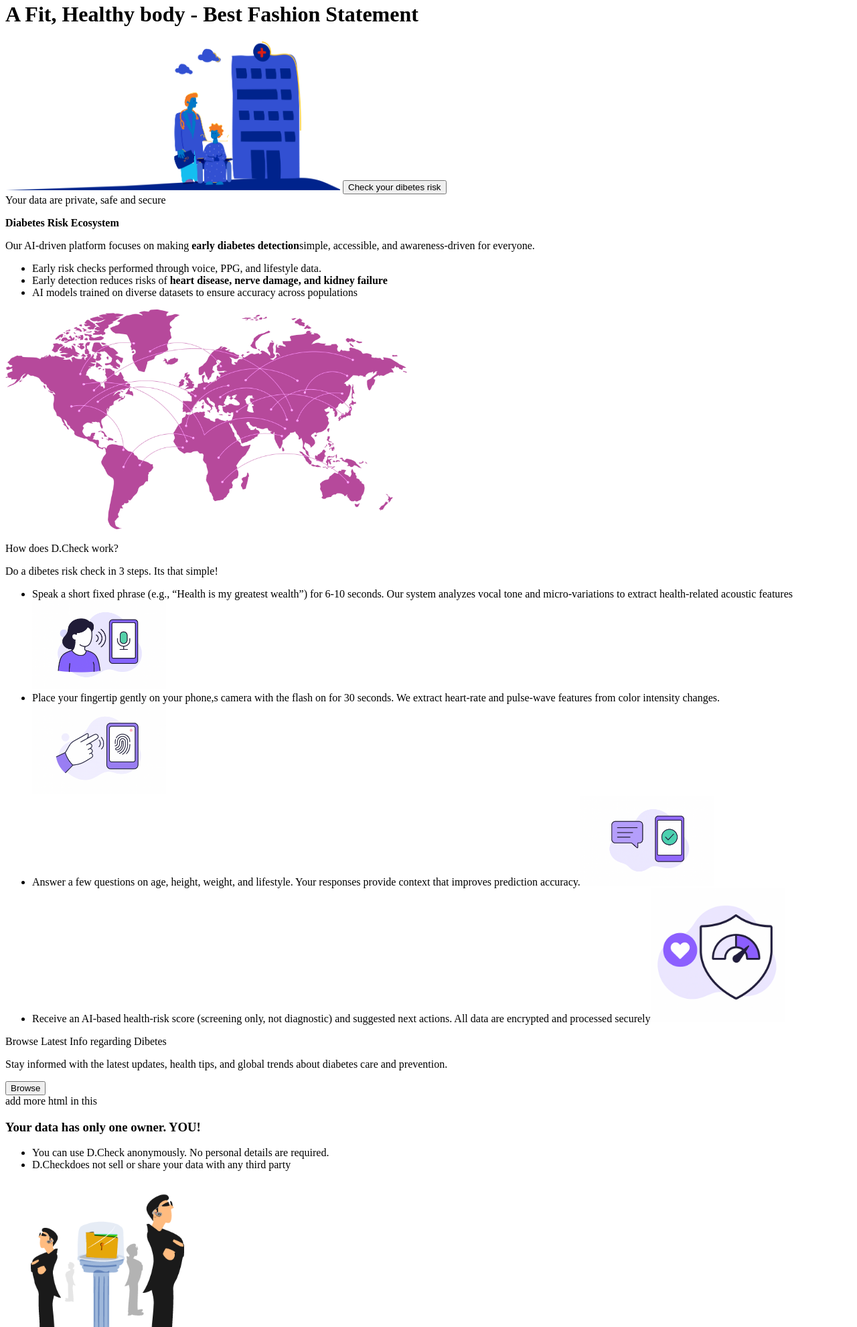
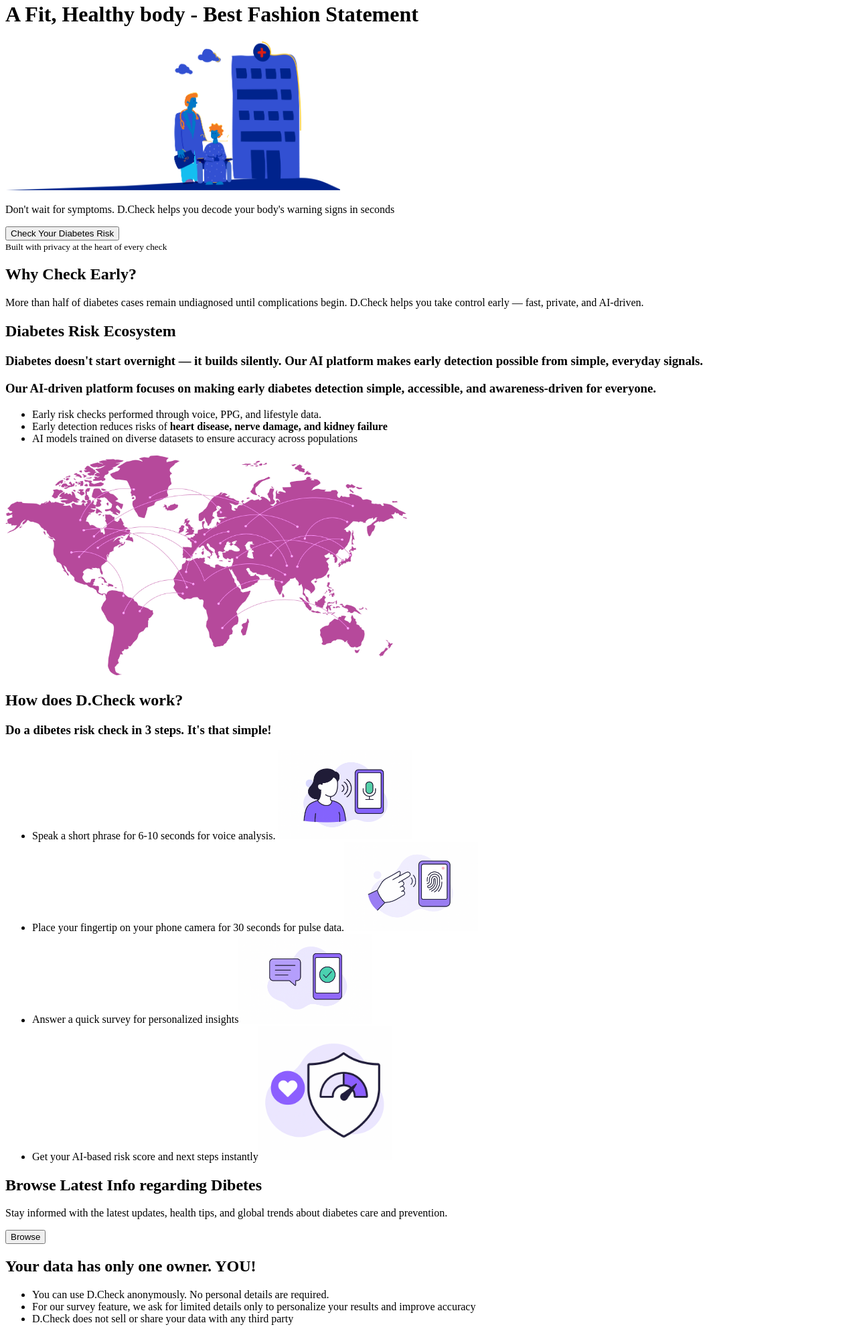
Before and after one commit to Unicus-11/D.Check, a plain HTML site: page Html/index.html in a window 1280 px wide. Shown: the part 68-2049 px from the top of the page at 67% size. Drawn offline with Linux system fonts and the light colour scheme.

Commit message:
main change

```diff
--- a/Html/index.html
+++ b/Html/index.html
@@ -4,9 +4,12 @@
 <head>
    <meta charset="UTF-8">
    <meta name="viewport" content="width=device-width, initial-scale=1.0">
+   <meta name="description" content=" Diabetes risk check">
+   <meta name="author" content="Disha">
+   <meta name="keywords" content="Diabetes, diabetes checkup, diabetes risk,health-risk">
    <link rel="stylesheet" href="../Css/app.css">
    <title>D.check</title>
-   <link rel="icon" type="image" href="images/logofavicon.png">
+   <link rel="icon" type="image/png" href="images/logofavicon.png">
 </head>
 
 <body>
@@ -18,33 +21,50 @@
       <li><a href="check.html">Check Up</a></li>
       <li><a href="weekly.html">Weekly Report</a></li>
       <li><a href="articles.html">Articles</a></li>
-      <li><a class="Link" href="login.html">Login</a></li>
-      <li><a class="Link" href="Register.html">Register</a></li>
+      <li><a href="login.html">Log in</a></li>
+      <li><a href="register.html">Sign in </a></li>
    </ul>
 </nav>
 
+
+<!--Hedear-->
 <header>
+
    <h1>A Fit, Healthy body - Best Fashion Statement</h1>
-   <img width=500 src ="images/Patient_clinic.png" alt="Patient_clinic" float="right">
-   <button onclick="document.location='check.html'"=>Check your dibetes risk </button>
-   <br>Your data are private, safe and secure
+
+   <img width=500 src ="images/Patient_clinic.png" alt="Patient_clinic">
+
+   <p>Don&apos;t wait for symptoms. D.Check helps you decode your body&apos;s warning signs in seconds</p>
+
+   <button onclick="document.location='check.html'">
+      Check Your Diabetes Risk
+   </button>
+
+   <br><small>Built with privacy at the heart of every check</small>
 
 </header>
 
 <main>
 
+   <section id="intro">
+      <h2>Why Check Early?</h2>
+      <p>More than half of diabetes cases remain undiagnosed until complications begin.
+      D.Check helps you take control early — fast, private, and AI-driven.</p>
+   </section>
 
 
-   <section id="Why this?">
 
+   <section id="why-this">
+      <h2>
+         <strong>Diabetes Risk Ecosystem</strong>
+      </h2>
 
-      <p>
-         <strong>Diabetes Risk Ecosystem</strong>
-      </p>
+      <h3>Diabetes doesn&apos;t start overnight — it builds silently.
+         Our AI platform makes early detection possible from simple, everyday signals.</h3>
 
-      <p>
-         Our AI-driven platform focuses on making <strong>early diabetes detection</strong>simple, accessible, and awareness-driven for everyone.
-      </p>
+      <h3>
+         Our AI-driven platform focuses on making <strong>early diabetes detection </strong>simple, accessible, and awareness-driven for everyone.
+      </h3>
 
       <ul>
          <li>Early risk checks performed through voice, PPG, and lifestyle data.</li>
@@ -60,53 +80,56 @@
 
    <section id ="how-to-use">
 
-      <p>How does D.Check work?</p>
-      <p>Do a dibetes risk check in 3 steps. Its that simple!</h3>
+      <h2>How does D.Check work?</h2>
+
+      <h3>Do a dibetes risk check in 3 steps. It&apos;s that simple!</h3>
       <ul>
-         <li>Speak a short fixed phrase (e.g., “Health is my greatest wealth”) for 6&dash;10 seconds.
-         Our system analyzes vocal tone and micro-variations to extract health-related acoustic features <img width="200" src="images/record.png" alt=" Step 1 recording logo"></li>
+         <li>Speak a short phrase for 6&dash;10 seconds for voice analysis. <img width="200" src="images/record.png" alt=" Step 1 recording logo"></li>
 
-         <li>Place your fingertip gently on your phone&comma;s camera with the flash on for 30 seconds.
-         We extract heart-rate and pulse-wave features from color intensity changes.<img width="200" src="images/scaner.png" alt="Step 2 finger scanner logo"></li>
+         <li>Place your fingertip on your phone camera for 30 seconds for pulse data.<img width="200" src="images/scaner.png" alt="Step 2 finger scanner logo"></li>
 
-         <li>Answer a few questions on age, height, weight, and lifestyle.
-         Your responses provide context that improves prediction accuracy.<img width="200" src="images/survey.png" alt=" Step 3survey logo"></li>
+         <li>Answer a quick survey for personalized insights<img width="200" src="images/survey.png" alt=" Step 3survey logo"></li>
 
-         <li>Receive an AI-based health-risk score (screening only, not diagnostic) and suggested next actions.
-         All data are encrypted and processed securely<img width="200" src="images/result.png" alt="Step 4 Result logo"></li>
+         <li>Get your AI-based risk score and next steps instantly<img width="200" src="images/result.png" alt="Step 4 Result logo"></li>
       </ul>
 
    </section>
 
    <section id="info">
 
-      <p>Browse Latest Info regarding Dibetes</p>
+      <h2>Browse Latest Info regarding Dibetes</h2>
 
       <p>Stay informed with the latest updates, health tips, and global trends about diabetes care and prevention.</p>
 
+      <!--show the iframe of reports while moving in animation-->
+
       <a href="info.html"><button >Browse</button></a>
 
-   </section>  add more html in this
+   </section>
 
 
-   <section id ="Trust">
-      <h3>Your data has only one owner. <span id="You">YOU!</span></h3>
+   <section id ="trust">
+      <h2>Your data has only one owner. <span id="You">YOU!</span></h2>
       <ul>
          <li>You can use D.Check anonymously. No personal details are required.</li>
-         <li>D.Checkdoes not sell or share your data with any third party</li>
+         <li>For our survey feature, we ask for limited details only to personalize your results and improve accuracy</li>
+         <li>D.Check does not sell or share your data with any third party</li>
       </ul>
       <img width="300" src="images/security.png" alt="Data security logo">
    </section>
 
 
-
-
+   <section id="cta">
+      <h2>Ready to Check Your Risk?</h2>
+      <p>It takes less than a minute to understand your health better.</p>
+      <button onclick="document.location='check.html'">Start Now</button>
+   </section>
 
 
 
    <section id="faq">
 
-   <h3>Frequently Asked Questions</h3>
+      <h2>Frequently Asked Questions</h2>
       <img src="images/FAQ.svg" alt="FAQ logo" width="200">
 
       <details>
@@ -116,7 +139,7 @@
 
       <details>
          <summary>Is this an online medical consultation or a diagnostic test?</summary>
-      <p>No. This is <bold>not a medical consultation or diagnostic service</bold>. It&comma;s an educational and research-based screening tool designed to raise awareness about possible risk indicators.</p>
+         <p>No. This is <strong>not a medical consultation or diagnostic service</strong>. It&comma;s an educational and research-based screening tool designed to raise awareness about possible risk indicators.</p>
       </details>
 
       <details>
@@ -138,7 +161,8 @@
       <details>
          <summary>Is my data safe and secure?</summary>
          <p>Yes. All data (audio, video, survey answers) is encrypted and stored securely. Only anonymized numerical features are used for modeling. You can request deletion of your data anytime.</p>
-   </section>
+      </details>
+
 
       <details>
          <summary>Why do I need to say a fixed phrase?</summary>
@@ -152,7 +176,7 @@
 
       <details>
          <summary>Is this tool approved by doctors?</summary>
-      <p>This project is based on peer-reviewed research (e.g., PLOS, PMC studies) and follows scientific methods for feature extraction — but it’s not a replacement for medical consultation. Always confirm results with a qualified clinician.</p>
+         <p>This project is based on peer-reviewed research (e.g., PLOS, PMC studies) and follows scientific methods for feature extraction — but it&apos;s not a replacement for medical consultation. Always confirm results with a qualified clinician.</p>
       </details>
 
       <details>
@@ -172,8 +196,6 @@
 
 </main>
 
-<br>
-<br>
 <br>
 
 <footer>
```
Also changed, not shown: Html/login.html (added, +19 -0 lines), Html/register.html (added). Lines whose indentation alone changed are shown as unchanged.
